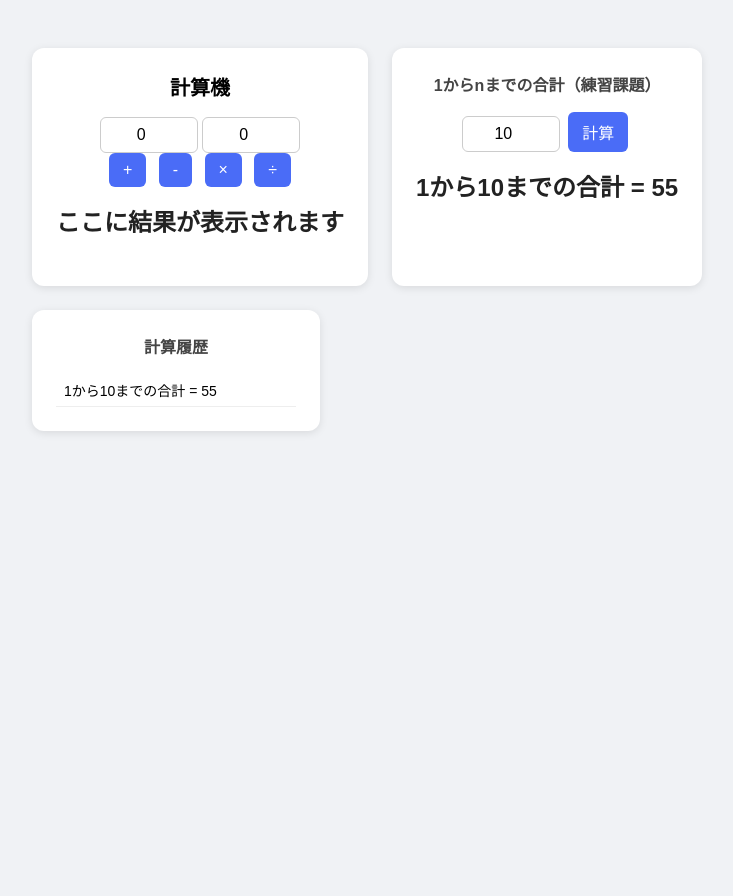
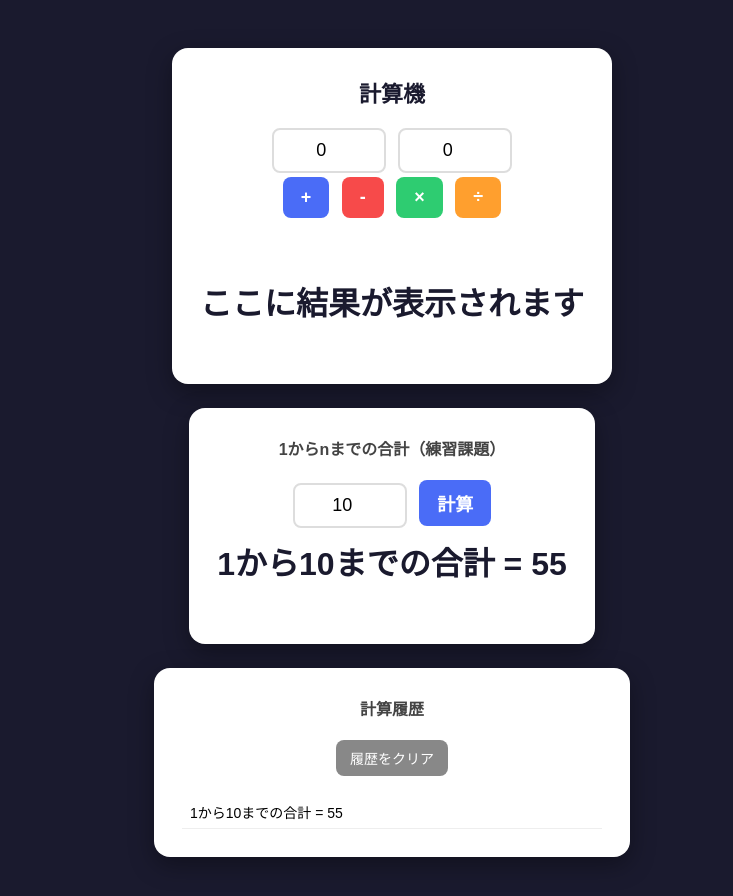
Before and after one commit to kantacode/lesson7, a plain HTML site: page index.html in a window 1280 px wide. Both pictures are taken after a click on the button "計算". Shown: the whole page, without its empty margins (248-981 px from the left). Before the commit the page ends 800 px from the top, so only its background shows below. Drawn offline with Linux system fonts and the light colour scheme.

Commit message:
Redesign calculator UI and add result reuse, rounding, and sumTo check
Dark-themed layout with color-coded operator buttons; split formula/result
display with red error styling and fade-in animation; capped history list
with a clear button; a "use previous result" button plus Enter-key support
for calculating; round long decimals to 3 places; and log sumTo(10) to the
console so the practice exercise can be verified.

Co-Authored-By: Claude Sonnet 5 <noreply@anthropic.com>

```diff
--- a/index.html
+++ b/index.html
@@ -6,31 +6,42 @@
   <style>
     body {
       font-family: sans-serif;
-      background: #f0f2f5;
+      background: #1a1a2e;
       display: flex;
       justify-content: center;
+      align-items: center;
+      min-height: 100vh;
       padding: 40px 16px;
     }
 
     .page {
       display: flex;
-      flex-wrap: wrap;
+      flex-direction: column;
+      align-items: center;
       gap: 24px;
       max-width: 720px;
+    }
+
+    .row {
+      display: flex;
+      flex-wrap: wrap;
+      justify-content: center;
+      gap: 24px;
     }
 
     /* カード共通スタイル。計算機・練習課題・履歴をそれぞれ1枚のカードにまとめる */
     .card {
       background: #fff;
-      border-radius: 12px;
-      box-shadow: 0 2px 8px rgba(0, 0, 0, 0.1);
-      padding: 24px;
+      border-radius: 16px;
+      box-shadow: 0 8px 24px rgba(0, 0, 0, 0.35);
+      padding: 28px;
       text-align: center;
     }
 
     h1 {
-      font-size: 20px;
-      margin: 0 0 16px;
+      font-size: 22px;
+      margin: 0 0 20px;
+      color: #1a1a2e;
     }
 
     h2 {
@@ -40,49 +51,111 @@
     }
 
     input[type="number"] {
-      width: 80px;
-      padding: 8px;
-      font-size: 16px;
-      border: 1px solid #ccc;
-      border-radius: 6px;
+      width: 90px;
+      padding: 10px;
+      margin: 0 4px;
+      font-size: 18px;
+      border: 2px solid #ddd;
+      border-radius: 8px;
       text-align: center;
     }
 
+    input[type="number"]:focus {
+      outline: none;
+      border-color: #4a6cf7;
+    }
+
     button {
-      padding: 8px 14px;
-      margin: 0 4px;
-      font-size: 16px;
+      padding: 10px 18px;
+      margin: 4px;
+      font-size: 18px;
+      font-weight: bold;
       border: none;
-      border-radius: 6px;
+      border-radius: 8px;
       background: #4a6cf7;
       color: #fff;
       cursor: pointer;
+      transition: transform 0.1s, filter 0.15s;
     }
 
     button:hover {
-      background: #3955d1;
+      filter: brightness(0.9);
+      transform: translateY(-1px);
+    }
+
+    /* 演算子ボタンの色分け */
+    .op-plus {
+      background: #4a6cf7;
+    }
+
+    .op-minus {
+      background: #f74a4a;
+    }
+
+    .op-multiply {
+      background: #2ecc71;
+    }
+
+    .op-divide {
+      background: #ff9f2e;
+    }
+
+    #formula {
+      /* 計算式全体（例: 3 + 5 = 8）を表示する場所のスタイル */
+      margin-top: 20px;
+      font-size: 16px;
+      color: #888;
+      min-height: 20px;
+      word-break: break-all;
     }
 
     #result,
     #sumResult {
-      /* 式と結果を表示する場所のスタイル */
-      margin-top: 16px;
-      font-size: 24px;
+      /* 結果を表示する場所のスタイル */
+      margin-top: 8px;
+      font-size: 32px;
       font-weight: bold;
-      color: #222;
+      color: #1a1a2e;
       word-break: break-all;
     }
 
+    /* エラーメッセージは赤で表示する */
+    #result.error {
+      color: #f74a4a;
+    }
+
+    /* 結果が更新されたときのフェードインアニメーション */
+    @keyframes fadeIn {
+      from {
+        opacity: 0;
+        transform: translateY(6px);
+      }
+      to {
+        opacity: 1;
+        transform: translateY(0);
+      }
+    }
+
+    .fade-in {
+      animation: fadeIn 0.3s ease-out;
+    }
+
     .history-card {
-      width: 240px;
-      max-height: 260px;
-      overflow-y: auto;
+      width: 100%;
+      max-width: 420px;
+    }
+
+    .btn-secondary {
+      background: #888;
+      font-weight: normal;
+      font-size: 14px;
+      padding: 8px 14px;
     }
 
     #history {
       list-style: none;
       padding: 0;
-      margin: 0;
+      margin: 16px 0 0;
       text-align: left;
       font-size: 14px;
     }
@@ -97,6 +170,7 @@
 
   <div class="page">
 
+    <div class="row">
       <div class="card">
         <h1>計算機</h1>
 
@@ -106,14 +180,20 @@
 
         <!-- 演算子ボタン。onclick で押したときに呼ぶ関数と引数を指定 -->
         <div>
-        <button onclick="calculate('+')">+</button>
-        <button onclick="calculate('-')">-</button>
-        <button onclick="calculate('×')">×</button>
-        <button onclick="calculate('÷')">÷</button>
+          <button class="op-plus" onclick="calculate('+')">+</button>
+          <button class="op-minus" onclick="calculate('-')">-</button>
+          <button class="op-multiply" onclick="calculate('×')">×</button>
+          <button class="op-divide" onclick="calculate('÷')">÷</button>
         </div>
+
+        <!-- 計算式全体（例: 3 + 5 = 8）を表示する場所 -->
+        <p id="formula"></p>
 
         <!-- 計算結果を表示する場所。id をつけてJSから操作できるようにする -->
         <p id="result">ここに結果が表示されます</p>
+
+        <!-- 直前の結果をnum1にセットするボタン。最初の計算が終わるまでは隠しておく -->
+        <button id="useResultBtn" class="btn-secondary" style="display: none;" onclick="useLastResult()">前の結果を使う</button>
       </div>
 
       <div class="card">
@@ -122,9 +202,12 @@
         <button onclick="calculateSumTo()">計算</button>
         <p id="sumResult">ここに結果が表示されます</p>
       </div>
+    </div>
 
+    <!-- カードの下に配置する計算履歴セクション -->
     <div class="card history-card">
       <h2>計算履歴</h2>
+      <button class="btn-secondary" onclick="clearHistory()">履歴をクリア</button>
       <ul id="history"></ul>
     </div>
 
@@ -132,8 +215,15 @@
 
   <script>
     // ── 状態を覚えておく変数 ────────────────────────────────────────
-    // lastOperator: 直前に押された演算子。Enterキーでの再計算に使う
-    let lastOperator = null;
+    // lastOperator: 直前に押された演算子。Enterキーでの計算に使う（最初は+を仮定）
+    let lastOperator = '+';
+    // lastResult: 直前の計算結果（エラーでないときだけ更新する）
+    let lastResult = null;
+
+    // roundTo3 = 小数点以下が長い数値を第3位で四捨五入する関数
+    function roundTo3(n) {
+      return Math.round(n * 1000) / 1000;
+    }
 
     // ── 関数 ──────────────────────────────────────────────────────
     // calculate = 計算を行う関数。押されたボタンの演算子が引数として渡される
@@ -166,18 +256,43 @@
         }
       }
 
-      // 計算結果を「式 = 結果」の形にして画面に表示する（DOM操作）
+      // 小数点以下が長い場合は第3位で四捨五入する
+      if (typeof result === 'number') {
+        result = roundTo3(result);
+      }
+
+      // 計算式全体を上の行に、結果を下の行に分けて表示する（DOM操作）
       const formula = `${a} ${operator} ${b} = ${result}`;
-      document.getElementById('result').textContent = formula;
+      document.getElementById('formula').textContent = formula;
+
+      const resultEl = document.getElementById('result');
+      resultEl.textContent = result;
+      // 数値でなければエラーなので赤字にする
+      resultEl.classList.toggle('error', typeof result !== 'number');
+      playFadeIn(resultEl);
+
       addHistory(formula);
 
-      // ── 連続計算 ──────────────────────────────────────────────
-      // エラーでなければ、結果を次の計算の1つ目の数として使えるようにする
+      // ── 前の結果を使うボタン ──────────────────────────────────
+      // エラーでなければ結果を覚えておき、ボタンを表示する
       if (typeof result === 'number') {
-        num1El.value = result;
-        num2El.value = 0;
-        num2El.focus();
+        lastResult = result;
+        document.getElementById('useResultBtn').style.display = 'inline-block';
       }
+    }
+
+    // useLastResult = 「前の結果を使う」ボタンを押したときに呼ばれる関数
+    function useLastResult() {
+      if (lastResult === null) return;
+      document.getElementById('num1').value = lastResult;
+      document.getElementById('num2').focus();
+    }
+
+    // playFadeIn = 要素に付けたfade-inアニメーションを毎回最初から再生する関数
+    function playFadeIn(el) {
+      el.classList.remove('fade-in');
+      void el.offsetWidth; // 一度描画を挟むことでアニメーションを再スタートさせる
+      el.classList.add('fade-in');
     }
 
     // sumTo = 1からnまでの整数を合計する関数（練習課題）
@@ -190,31 +305,53 @@
       return total;
     }
 
+    // 練習課題の確認用: コンソールに55が表示されればsumTo()は正しく動いている
+    console.log(sumTo(10));
+
     // calculateSumTo = sumTo()の結果を画面に表示する関数
     function calculateSumTo() {
       const n = Number(document.getElementById('sumN').value);
       const total = sumTo(n);
       const formula = `1から${n}までの合計 = ${total}`;
-      document.getElementById('sumResult').textContent = formula;
+      const sumResultEl = document.getElementById('sumResult');
+      sumResultEl.textContent = formula;
+      playFadeIn(sumResultEl);
       addHistory(formula);
     }
+
+    // 履歴として画面に残しておく件数
+    const HISTORY_LIMIT = 5;
 
     // addHistory = 計算履歴の一覧に新しい行を追加する関数
     function addHistory(text) {
       const historyList = document.getElementById('history');
       const li = document.createElement('li');
       li.textContent = text;
+      li.classList.add('fade-in'); // 追加された項目にフェードインをつける
       // 新しい履歴ほど上に表示されるように先頭に追加する
       historyList.insertBefore(li, historyList.firstChild);
+
+      // 最新5件だけ残し、古い履歴は取り除く
+      while (historyList.children.length > HISTORY_LIMIT) {
+        historyList.removeChild(historyList.lastChild);
+      }
+    }
+
+    // clearHistory = 履歴を全件削除する関数
+    function clearHistory() {
+      document.getElementById('history').innerHTML = '';
     }
 
     // ── イベントリスナー ──────────────────────────────────────────
-    // Enterキーが押されたとき、直前と同じ演算子で再計算する
-    document.getElementById('num2').addEventListener('keydown', function (event) {
-      if (event.key === 'Enter' && lastOperator) {
+    // Enterキーが押されたとき、直前と同じ演算子で計算する（num1・num2どちらでも可）
+    function handleEnterKey(event) {
+      if (event.key === 'Enter') {
         calculate(lastOperator);
       }
-    });
+    }
+
+    document.getElementById('num1').addEventListener('keydown', handleEnterKey);
+    document.getElementById('num2').addEventListener('keydown', handleEnterKey);
 
     document.getElementById('sumN').addEventListener('keydown', function (event) {
       if (event.key === 'Enter') {
```
Lines whose indentation alone changed are shown as unchanged.
